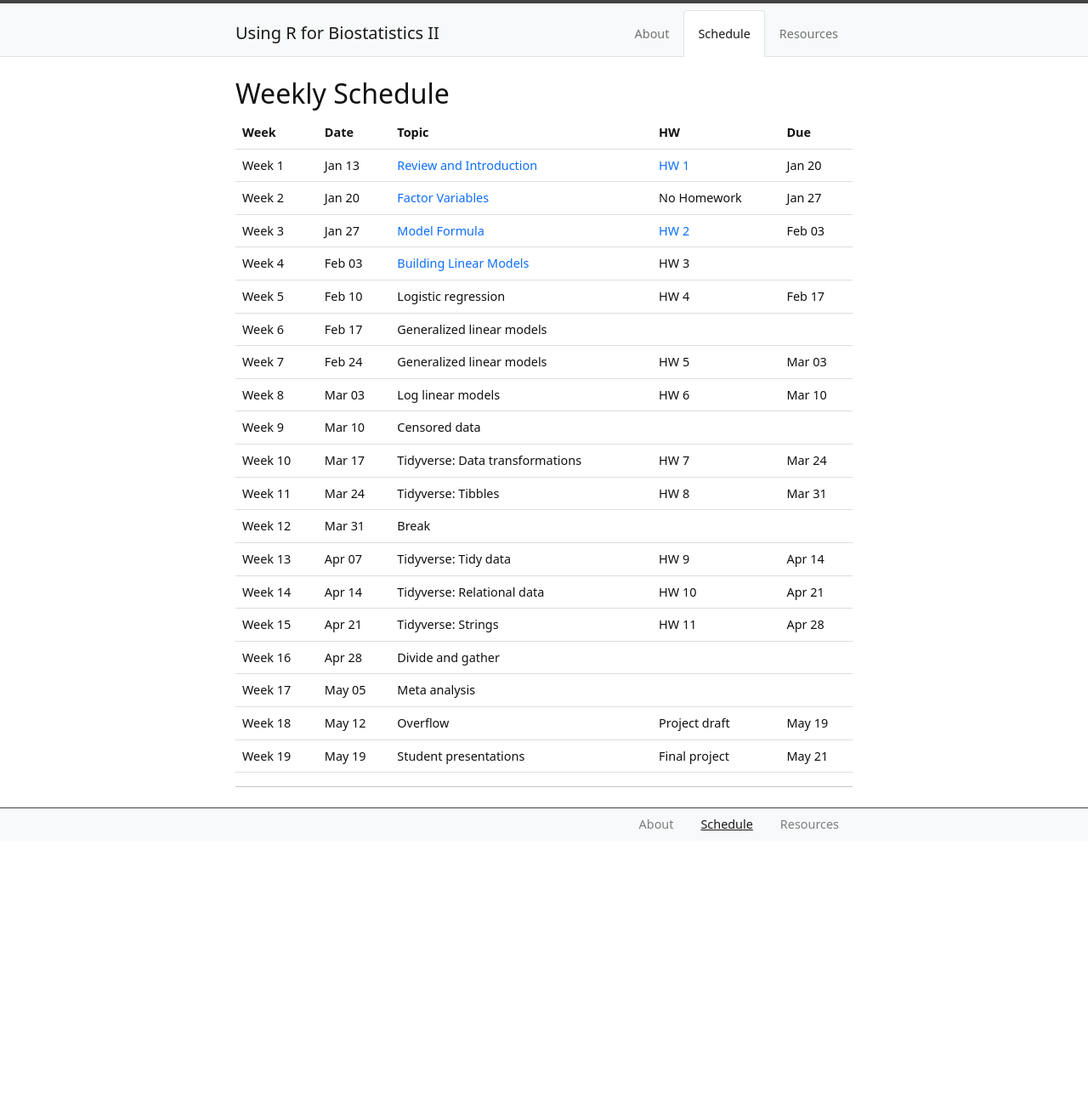
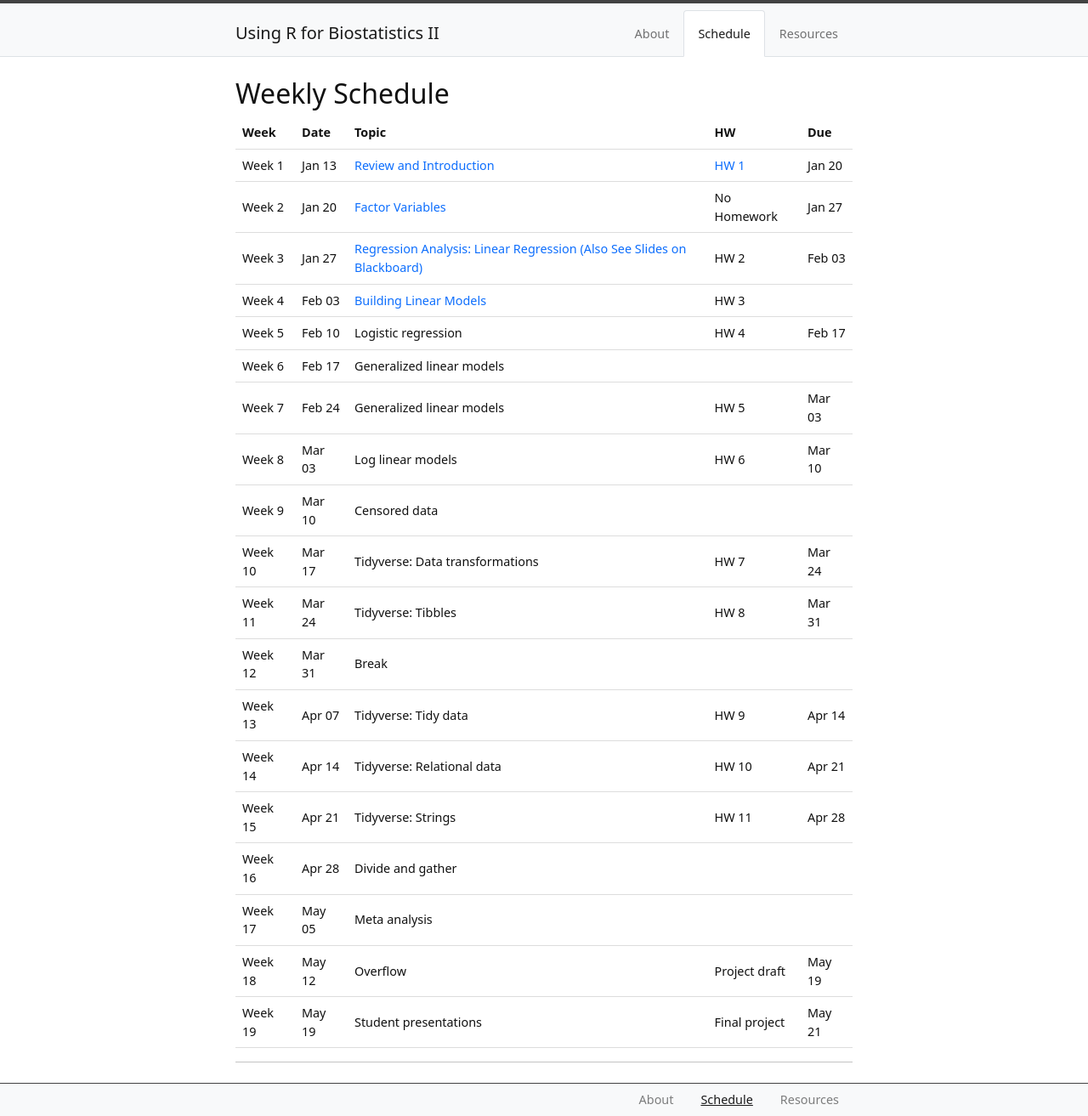
Before and after one commit to XiaoyuLiang/BIOE806-Spring2022, a Jekyll site: the page built from content/2-Schedule.md, in a window 1280 px wide. Shown: the whole page at 85% size. Built offline with Jekyll 4.4.1, drawn with Linux system fonts in a browser that asks for light colours; before the commit the page ends 989 px from its top, so only the background shows below that.

Commit message:
Update 2-Schedule.md

```diff
--- a/content/2-Schedule.md
+++ b/content/2-Schedule.md
@@ -48,8 +48,8 @@ tr:hover {background-color: #D6EEEE;}
     <tr>
     <td>Week 3</td>
     <td>Jan 27</td>
-    <td><a href="/BIOE806-Spring2022/Lecture/3-Model-Formula.html">Model Formula</a></td>
-    <td><a href="/BIOE806-Spring2022/HW/HW2.html">HW 2</a></td>
+    <td><a href="/BIOE806-Spring2022/Lecture/3-Regression-Analysis-Linear-Regression.html">Regression Analysis: Linear Regression (Also See Slides on Blackboard)</a></td>
+    <td>HW 2</td>
     <td>Feb 03</td>
   </tr>
     <tr>
```
